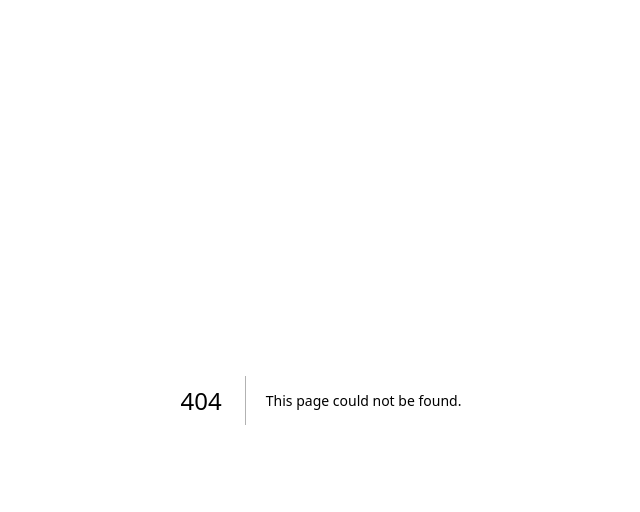
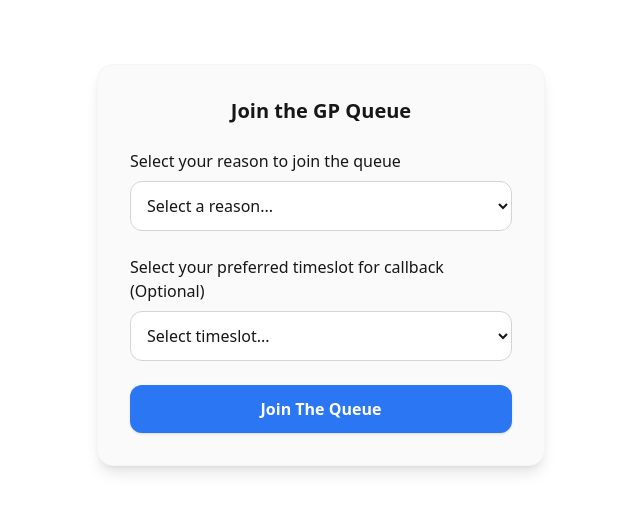
Before and after one commit to hasnaindar8/digital-queue-management-fe, a Next.js app: page /join-queue in a window 1280 px wide. Before the commit this address had no page. Shown: the top 512 px of the page, without its empty margins (319-959 px from the left). Built offline with nearby package versions, Linux system fonts and the light colour scheme.

Commit message:
create join queue page

```diff
--- /dev/null
+++ b/app/components/reasonsDropdown.js
@@ -0,0 +1,98 @@
+"use client";
+import { useState } from "react";
+
+export default function ReasonsDropdown() {
+  const [selectedReason, setSelectedReason] = useState("");
+  const [selectedTimeslot, setselectedTimeslot] = useState("");
+  const reasons = [
+    { id: 1, label: "Urgent medical issue" },
+    { id: 2, label: "Routine GP appointment" },
+    { id: 3, label: "Prescription request" },
+    { id: 4, label: "Test results" },
+    { id: 5, label: "Admin request (fit note, letters, forms)" },
+    { id: 6, label: "Referral or hospital follow-up" },
+    { id: 7, label: "Vaccinations / preventative care" },
+    { id: 8, label: "Medication review" },
+    { id: 9, label: "Mental health support" },
+    { id: 10, label: "Other" },
+  ];
+
+  const timeslots = [
+    { id: 1, label: "10:00 am - 10:15 am" },
+    { id: 2, label: "10:15 am - 10:30 am" },
+    { id: 3, label: "10:30 am - 10:45 am" },
+    { id: 4, label: "10:45 am - 11:00 am" },
+  ];
+
+  function handleSubmit(event) {
+    event.preventDefault();
+    console.log("Reason id: ", selectedReason);
+    console.log("timeslot id: ", selectedTimeslot);
+  }
+
+  return (
+    <section className="flex justify-center items-center py-16 px-4 bg-background text-foreground">
+      <form
+        className="w-full max-w-md bg-neutral-50 shadow-lg rounded-2xl p-8 space-y-6 border border-neutral-100"
+        onSubmit={handleSubmit}
+      >
+        <h2 className="text-xl font-semibold text-center">Join the GP Queue</h2>
+
+        <div className="flex flex-col space-y-2">
+          <label htmlFor="reasons-dropdown" className="font-medium">
+            Select your reason to join the queue
+          </label>
+
+          <select
+            id="reasons-dropdown"
+            value={selectedReason}
+            onChange={(e) => setSelectedReason(Number(e.target.value))}
+            className="border border-neutral-300 rounded-xl p-3 bg-white text-neutral-900 focus:outline-none focus:ring-2 focus:ring-brand focus:border-brand transition-all"
+          >
+            <option value="" disabled>
+              Select a reason...
+            </option>
+            {reasons.map((reason) => {
+              return (
+                <option key={reason.id} value={reason.id}>
+                  {reason.label}
+                </option>
+              );
+            })}
+          </select>
+        </div>
+
+        <div className="flex flex-col space-y-2">
+          <label htmlFor="timeslot-dropdown" className="font-medium">
+            Select your preferred timeslot for callback (Optional)
+          </label>
+
+          <select
+            id="timeslot-dropdown"
+            value={selectedTimeslot}
+            onChange={(e) => setselectedTimeslot(Number(e.target.value))}
+            className="border border-neutral-300 rounded-xl p-3 bg-white text-neutral-900 focus:outline-none focus:ring-2 focus:ring-brand focus:border-brand transition-all"
+          >
+            <option value="" disabled>
+              Select timeslot...
+            </option>
+            {timeslots.map((timeslot) => {
+              return (
+                <option key={timeslot.id} value={timeslot.id}>
+                  {timeslot.label}
+                </option>
+              );
+            })}
+          </select>
+        </div>
+
+        <button
+          type="submit"
+          className="w-full bg-brand hover:bg-brand-dark text-white font-semibold py-3 rounded-xl transition-all shadow-sm focus:ring-2 focus:ring-brand-light"
+        >
+          Join The Queue
+        </button>
+      </form>
+    </section>
+  );
+}
--- /dev/null
+++ b/app/join-queue/page.js
@@ -0,0 +1,4 @@
+import ReasonsDropdown from "@/components/reasonsDropdown";
+export default function Page() {
+  return <ReasonsDropdown />;
+}
--- a/app/layout.js
+++ b/app/layout.js
@@ -22,7 +22,7 @@ export default function RootLayout({ children }) {
       <body
         className={`${geistSans.variable} ${geistMono.variable} antialiased`}
       >
-        {children}
+        <main>{children}</main>
       </body>
     </html>
   );
--- a/jsconfig.json
+++ b/jsconfig.json
@@ -1,7 +1,8 @@
 {
   "compilerOptions": {
+    "baseUrl": "app/",
     "paths": {
-      "@/*": ["./src/*"]
+      "@/components/*": ["components/*"]
     }
   }
 }
```
